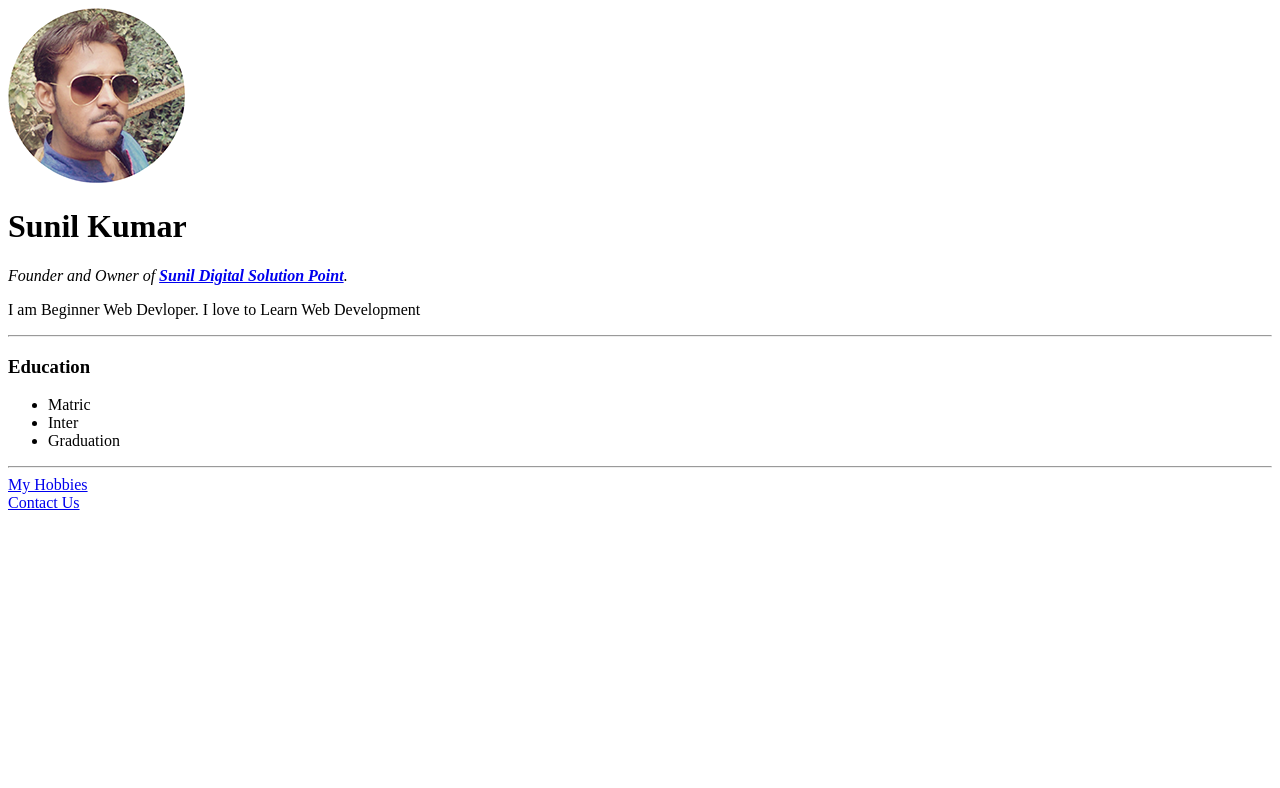
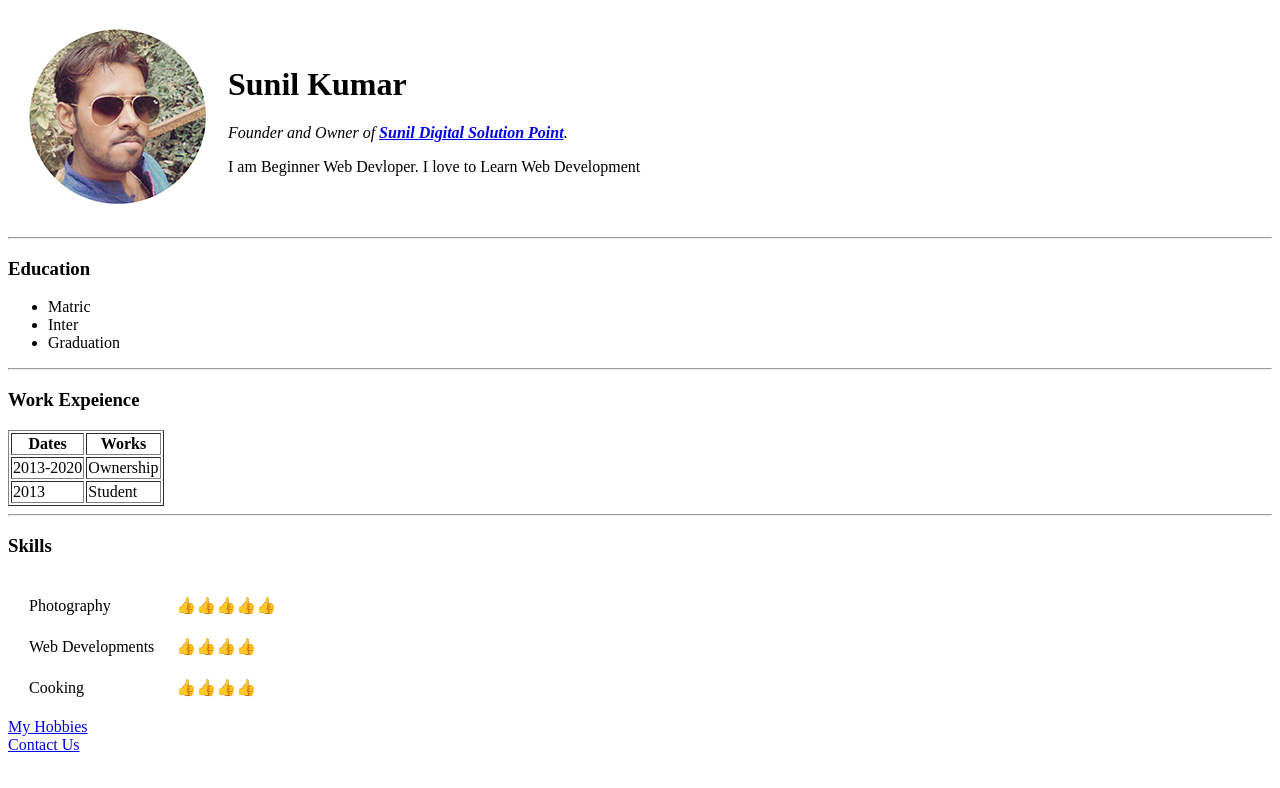
Before and after one commit to sunilkrjsr/cv, a plain HTML site: page Index.html in a window 1280 px wide. Drawn offline with Linux system fonts and the light colour scheme.

Commit message:
Update Index.html

```diff
--- a/Index.html
+++ b/Index.html
@@ -4,13 +4,22 @@
 <head>
   <meta charset="utf-8">
   <title>Sunil Personal Site</title>
+  <link rel="stylesheet" href="css/styles.css">
 </head>
 
+
 <body>
-  <img src="images/Sunil.png"alt="Sunil Profile Picture">
-  <h1>Sunil Kumar</h1>
-  <p><em>Founder and Owner of <strong><a href="http://www.google.co.in">Sunil Digital Solution Point</a></strong>.</em></p>
-  <p>I am Beginner Web Devloper. I love to Learn Web Development</p>
+  <table cellspacing="20">
+    <tr>
+      <td> <img src="images/Sunil.png" alt="Sunil Profile Picture">
+      </td>
+      <td>
+        <h1>Sunil Kumar</h1>
+        <p><em>Founder and Owner of <strong><a href="http://www.google.co.in">Sunil Digital Solution Point</a></strong>.</em></p>
+        <p>I am Beginner Web Devloper. I love to Learn Web Development</p>
+      </td>
+    </tr>
+  </table>
   <hr>
   <h3>Education</h3>
 
@@ -21,11 +30,49 @@
     <li>Inter</li>
     <li>Graduation</li>
   </ul>
-<hr>
+  <hr>
+  <h3>Work Expeience</h3>
+  <table border="1">
+    <!--thead is table head/ tbody is table body /tfoot is table footer-->
+    <thead>
+      <tr>
+        <th>Dates</th>
+        <th>Works</th>
+      </tr>
+    </thead>
+
+    <tbody>
+      <tr>
+        <td>2013-2020 </td>
+        <td>Ownership</td>
+      </tr>
+      <tr>
+        <td>2013 </td>
+        <td>Student</td>
+      </tr>
+    </tbody>
+  </table>
+  <hr>
+  <h3>Skills</h3>
+  <table cellspacing="20">
+    <tr>
+      <td>Photography</td>
+      <td>👍👍👍👍👍</td>
+    </tr>
+    <tr>
+      <td>Web Developments</td>
+      <td>👍👍👍👍</td>
+    </tr>
+    <tr>
+      <td>Cooking</td>
+      <td>👍👍👍👍</td>
+    </tr>
+  </table>
   <!-- to link new page -->
   <a href="Hobbies.html">My Hobbies</a>
   <br>
   <a href="Contact Us.html">Contact Us</a>
+
 </body>
 
 </html>
```
